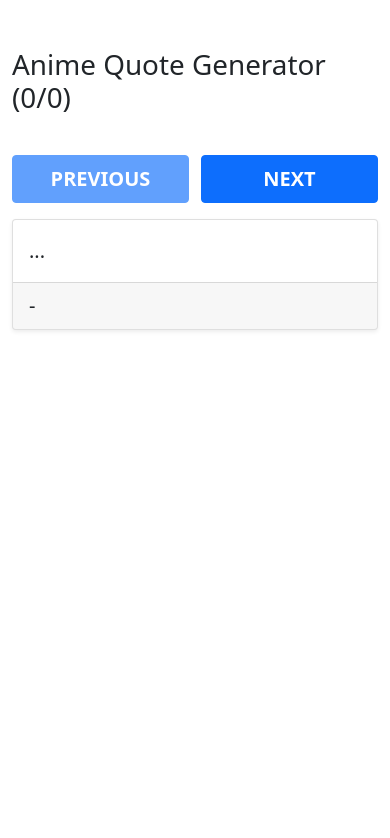
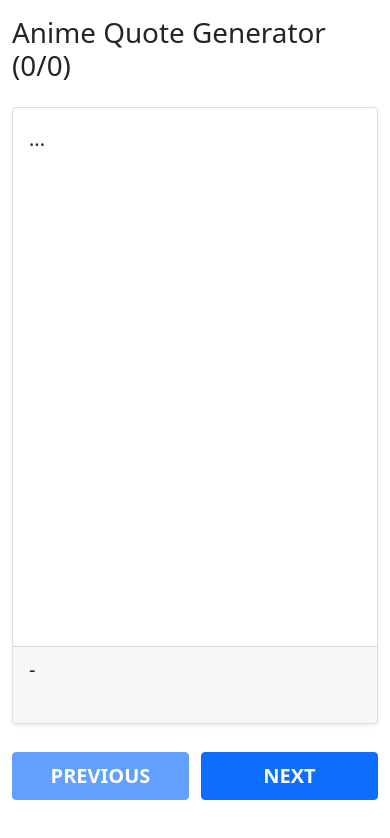
Before and after one commit to eduair94/anime-quotes, a plain HTML site: page index.html in a window 390 px wide. Drawn offline with nearby package versions, Linux system fonts and the light colour scheme.

Commit message:
feat: sizing / responsive

```diff
--- a/index.html
+++ b/index.html
@@ -17,20 +17,10 @@
 
 <body>
     <main>
-        <div class="container mt-5">
+        <div class="container mt-3 mt-md-5">
             <div>
                 <h1>Anime Quote Generator (<span id="pos">0</span>/<span id="total">0</span>)</h1>
-                <div class="d-flex mt-3">
-                    <button id="btn_quote_before" disabled
-                        class="btn_quote btn btn-primary d-flex align-items-center px-4 py-2 justify-content-center mt-4">
-                        <span class="txt font-weight-bold text-uppercase">Previous</span>
-                    </button>
-                    <button id="btn_quote"
-                        class="btn_quote btn btn-primary d-flex align-items-center px-4 py-2 justify-content-center mt-4">
-                        <span class="txt font-weight-bold text-uppercase">Next</span>
-                    </button>
-                </div>
-                <div class="mt-3">
+                <div class="mt-4">
                     <div id="quote" class="content mt-3">
                         <div class="card shadow-sm">
                             <div class="card-body">
@@ -49,6 +39,16 @@
                         </div>
                     </div>
                 </div>
+                <div class="d-flex mt-1">
+                    <button id="btn_quote_before" disabled
+                        class="btn_quote btn btn-primary d-flex align-items-center px-4 py-2 justify-content-center mt-4">
+                        <span class="txt font-weight-bold text-uppercase">Previous</span>
+                    </button>
+                    <button id="btn_quote"
+                        class="btn_quote btn btn-primary d-flex align-items-center px-4 py-2 justify-content-center mt-4">
+                        <span class="txt font-weight-bold text-uppercase">Next</span>
+                    </button>
+                </div>
             </div>
         </div>
     </main>
--- a/script.js
+++ b/script.js
@@ -18,7 +18,12 @@ const hideSpinner = () => {
 
 const get_data = async () => {
     showSpinner();
-    const data = await fetch(URL);
+    const data = await fetch(URL).catch(e=> {
+        console.log(URL, e);
+        return {
+            ok: false
+        }
+    });
     if(data.ok) {
         hideSpinner();
         const json = await data.json();
--- a/style.css
+++ b/style.css
@@ -13,3 +13,19 @@
 .font-weight-bold {
     font-weight:bold;
 }
+
+.card-text {
+    height:150px;
+    overflow:auto;
+}
+
+.card-footer {
+    min-height:77px;
+}
+
+@media(max-width:768px) {
+    .card-text {
+        height:60vh;
+        overflow:auto;
+    }
+}
```
